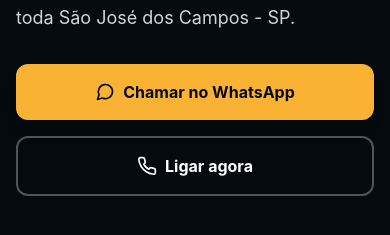
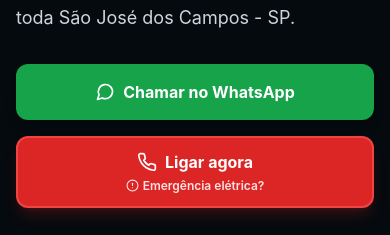
Before and after one commit to jeanlucassolutions/site-institucional, a Next.js app: page / in a window 390 px wide. Shown: the part 405-640 px from the top of the page. Built offline with nearby package versions, Linux system fonts and the light colour scheme; no server answers.

Commit message:
Modify Hero component for improved button styles
Updated WhatsApp and phone call button styles and added emergency alert.

```diff
--- a/src/components/Hero.tsx
+++ b/src/components/Hero.tsx
@@ -1,3 +1,4 @@
+
 'use client'
 
 import Image from 'next/image'
@@ -7,6 +8,7 @@
   Zap,
   MapPin,
   Phone,
+  AlertCircle,
 } from 'lucide-react'
 import { type MouseEvent } from 'react'
 import {
@@ -75,20 +77,26 @@
                 target="_blank"
                 rel="noopener noreferrer"
                 onClick={trackWhatsAppClick}
-                className="inline-flex items-center justify-center gap-2 rounded-xl bg-electric-500 px-6 py-4 font-bold text-navy-900 shadow-lg transition-all duration-300 hover:-translate-y-1 hover:bg-electric-400"
+                className="inline-flex items-center justify-center gap-2 rounded-xl bg-green-600 px-6 py-4 font-bold text-white shadow-lg transition-all duration-300 hover:-translate-y-1 hover:bg-green-500"
               >
                 <MessageCircle size={20} />
                 Chamar no WhatsApp
               </a>
 
-              {/* Telefone */}
+              {/* Telefone - Emergência */}
               <a
                 href="tel:+5512982798846"
                 onClick={handlePhoneClick}
-                className="inline-flex items-center justify-center gap-2 rounded-xl border-2 border-white/30 px-6 py-4 font-bold text-white transition-all duration-300 hover:-translate-y-1 hover:border-electric-500 hover:bg-white/10"
+                className="inline-flex flex-col items-center justify-center gap-1 rounded-xl border-2 border-red-500 bg-red-600 px-6 py-3 font-bold text-white shadow-lg shadow-red-600/20 transition-all duration-300 hover:-translate-y-1 hover:bg-red-700 sm:min-w-[220px]"
               >
-                <Phone size={20} />
-                Ligar agora
+                <span className="flex items-center gap-2">
+                  <Phone size={20} />
+                  Ligar agora
+                </span>
+                <span className="flex items-center gap-1 text-xs font-semibold text-red-100">
+                  <AlertCircle size={13} />
+                  Emergência elétrica?
+                </span>
               </a>
 
             </div>
```
